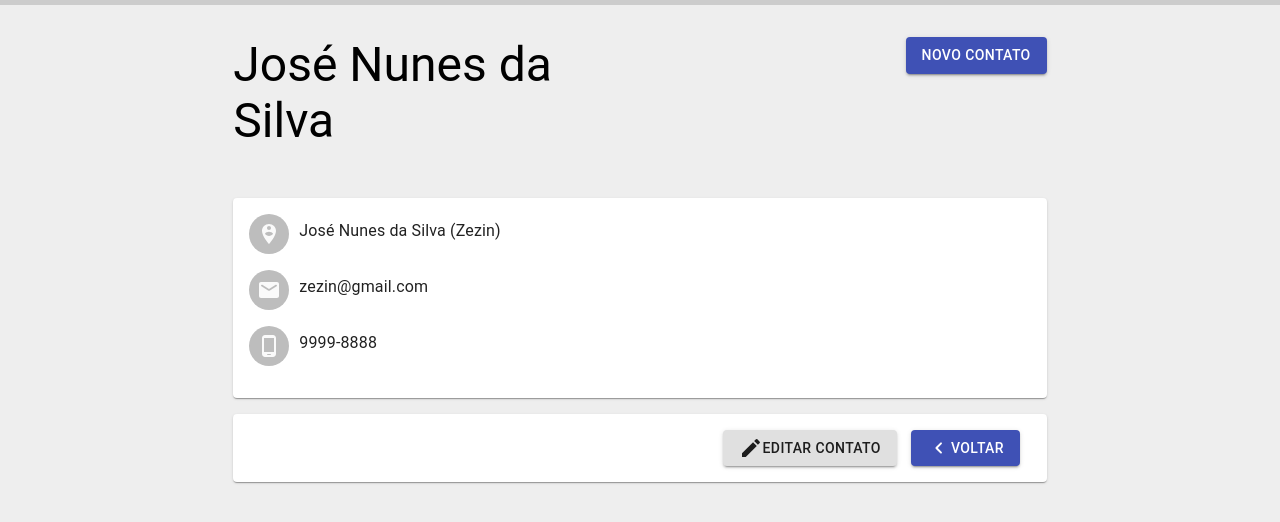
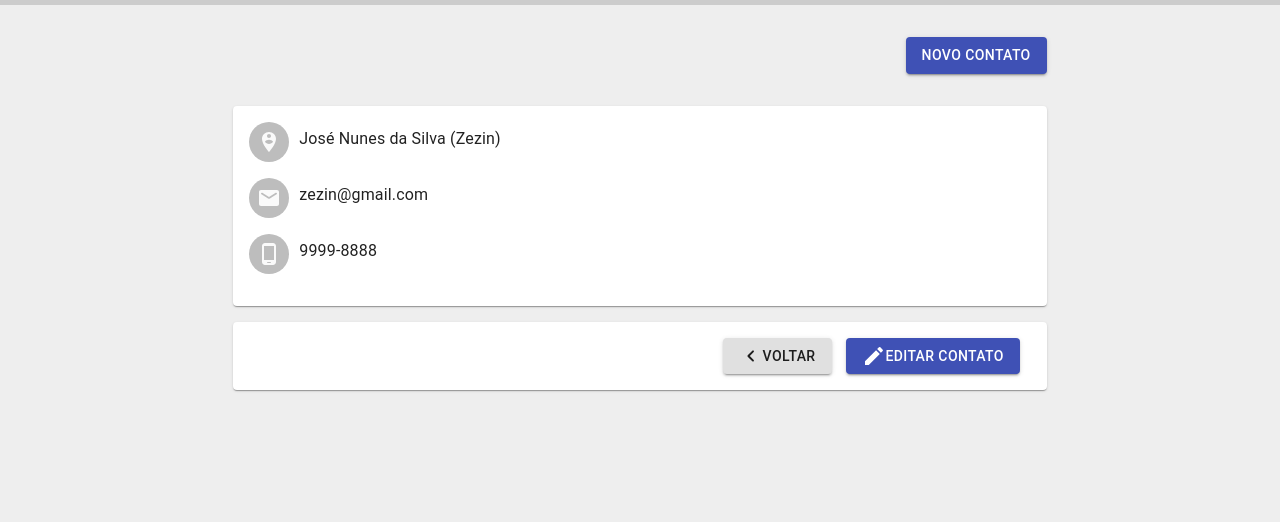
Before and after one commit to neliofrazao/phone-book, a React (Create React App) app: page /contact-detail/1 in a window 1280 px wide. Shown: the top 522 px of the page. Built offline with nearby package versions, Linux system fonts and the light colour scheme; data requests are answered from the project's data file; the HTML template or start-up script is replaced by a standard one.

Commit message:
refactor(AppHeader): add pageTitle and windowTitle

```diff
--- a/src/component/AppHeader/AppHeader.js
+++ b/src/component/AppHeader/AppHeader.js
@@ -3,15 +3,15 @@ import { Grid, Typography } from '@material-ui/core'
 import { Helmet } from 'react-helmet'
 import  './AppHeader.styles.css';
 
-const AppHeader = ({ title, children }) => (
+const AppHeader = ({ windowTitle= 'Phone Book', pageTitle = '', children }) => (
   <header className="header">
     <Helmet>
-      <title>{title}</title>
+      <title>{windowTitle}</title>
     </Helmet>
     <Grid container spacing={3}>
       <Grid item sm={12} md >
         <Typography variant="h3" component="h1" gutterBottom>
-          {title}
+          {pageTitle}
         </Typography>
       </Grid>
       <Grid item sm={12} md className="text-right">
--- a/src/container/ContactDetail/ContactDetail.js
+++ b/src/container/ContactDetail/ContactDetail.js
@@ -78,19 +78,19 @@ class ContactDetail extends Component {
             <ActionBar>
               <Button
                 variant="contained"
+                onClick={this.handleHistoryBack}
+              >
+                <KeyboardArrowLeftRounded />
+                Voltar
+              </Button>
+              <Button
+                color="primary"
                 className="action-bar-buttons"
+                variant="contained"
                 onClick={() => this.handleEditContact(id)}
               >
                 <Edit />
                 Editar Contato
-              </Button>
-              <Button
-                variant="contained"
-                color="primary"
-                onClick={this.handleHistoryBack}
-              >
-                <KeyboardArrowLeftRounded />
-                Voltar
               </Button>
             </ActionBar>
           </>
--- a/src/container/PhoneBook/PhoneBook.js
+++ b/src/container/PhoneBook/PhoneBook.js
@@ -50,7 +50,7 @@ class PhoneBook extends Component {
   render() {
     return(
       <MainTemplate>
-        <AppHeader title="Agenda Telefônica" >
+        <AppHeader titlePage="Agenda Telefônica" >
           <Button variant="contained" color="primary" onClick={this.handleNewContact}>
             Novo Contato
           </Button>
```
